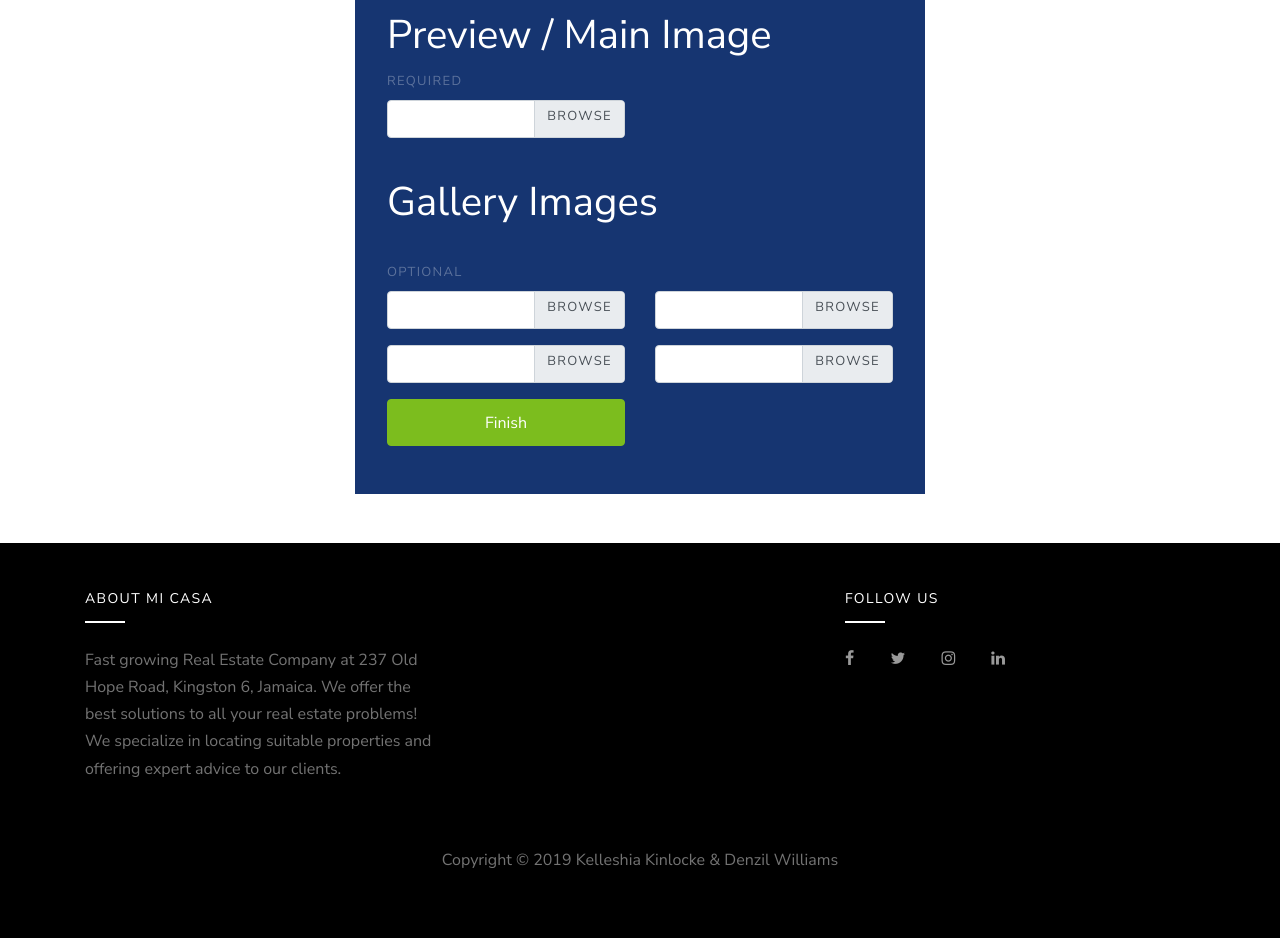
After one commit to xDenzil/micasa-real-estate, a PHP site: page /add-images.php in a window 1280 px wide. The commit adds this page. Shown: the part 501-1439 px from the top of the page. Run offline with PHP 8.4, Linux system fonts and the light colour scheme; some libraries are stand-ins or nearby versions; some web fonts are replaced.

Commit message:
finished page for uploading images

```diff
--- /dev/null
+++ b/add-images.php
@@ -0,0 +1,183 @@
+<?php
+if (session_status() == PHP_SESSION_NONE) {
+    session_start();
+}
+
+if ((isset($_SESSION['errFlagAddProperty'])) && ($_SESSION['errFlagAddProperty']) == true) { //IF SESSION FLAG IS SET AND IS TRUE
+    foreach ($_SESSION as $key => $value) { //USE SESSION VARIABLE AS KEY VARIABLE TO ASSIGN VALUES
+        $$key = $value;
+    }
+}
+
+?>
+<!DOCTYPE html>
+<html lang="en">
+
+<head>
+    <title>Mi Casa &mdash;</title>
+    <meta charset="utf-8">
+    <meta name="viewport" content="width=device-width, initial-scale=1, shrink-to-fit=no">
+    <link rel="stylesheet" href="https://fonts.googleapis.com/css?family=Nunito+Sans:200,300,400,700,900|Roboto+Mono:300,400,500">
+    <link rel="stylesheet" href="assets/fonts/icomoon/style.css">
+    <link rel="stylesheet" href="assets/css/bootstrap.min.css">
+    <link rel="stylesheet" href="assets/css/magnific-popup.css">
+    <link rel="stylesheet" href="assets/css/jquery-ui.css">
+    <link rel="stylesheet" href="assets/css/owl.carousel.min.css">
+    <link rel="stylesheet" href="assets/css/owl.theme.default.min.css">
+    <link rel="stylesheet" href="assets/css/bootstrap-datepicker.css">
+    <link rel="stylesheet" href="assets/css/mediaelementplayer.css">
+    <link rel="stylesheet" href="assets/css/animate.css">
+    <link rel="stylesheet" href="assets/fonts/flaticon/font/flaticon.css">
+    <link rel="stylesheet" href="assets/css/fl-bigmug-line.css">
+    <link rel="stylesheet" href="assets/css/aos.css">
+    <link rel="stylesheet" href="https://cdn.jsdelivr.net/npm/bootstrap-select@1.13.9/dist/css/bootstrap-select.min.css">
+    <link rel="stylesheet" href="assets/css/style.css">
+    <link rel="stylesheet" href="assets/css/custom-styles.css">
+</head>
+
+<body>
+
+
+    <!-- NAVIGATION -->
+    <div class="site-wrap">
+        <div class="site-mobile-menu blu">
+            <div class="site-mobile-menu-header">
+                <div class="site-mobile-menu-close mt-3">
+                    <span class="icon-close2 js-menu-toggle"></span>
+                </div>
+            </div>
+            <div class="site-mobile-menu-body"></div>
+        </div>
+
+        <div class="site-navbar mt-4">
+            <div class="container py-1">
+                <div class="row align-items-center">
+                    <div class="col-8 col-md-8 col-lg-4">
+                        <h1 class="mb-0"><a href="index.php" class="text-white h2 mb-0"><strong>Mi Casa<span class="text-danger">.</span></strong></a></h1>
+                    </div>
+                    <div class="col-4 col-md-4 col-lg-8">
+                        <nav class="site-navigation text-right text-md-right" role="navigation">
+
+                            <div class="d-inline-block d-lg-none ml-md-0 mr-auto py-3"><a href="#" class="site-menu-toggle js-menu-toggle text-white"><span class="icon-menu h3"></span></a></div>
+                            <ul class="site-menu js-clone-nav d-none d-lg-block">
+                                <li class="nav-item">
+                                    <a class="nav-link text-white" href="index.php">Home</a>
+                                </li>
+                                <li class="nav-item">
+                                    <a class="nav-link text-white" href="property-search.php">Search Properties</a>
+                                </li>
+                                <input class="btn btn-light rouund" type="button" value="Logout" onclick="window.location.href='logout.php'">
+                            </ul>
+                        </nav>
+                    </div>
+                </div>
+            </div>
+        </div>
+    </div>
+
+    <!-- SECTION HEADER -->
+    <div class="site-blocks-cover inner-page-cover overlay bg-primary" style="background-image: url(assets/images/bg_def2.jpg);" data-aos="fade" data-stellar-background-ratio="0.5"">
+    <div class=" container">
+        <div class="row align-items-center justify-content-center text-center">
+            <div class="col-md-10">
+                <h1 class="mb-2">Add Property</h1>
+            </div>
+        </div>
+    </div>
+    </div>
+
+    <!-- FORM -->
+    <div class="site-section site-section-sm pb-0">
+
+
+        <!-- PROPERTY DETAIlS -->
+        <div class="container">
+            <div class="row mb-5 justify-content-center">
+                <form class="form-search col-lg-6 col-md-8" method="POST" action="./scripts/imagesvalid.php" style="margin-top: -100px;">
+                    <div class="row  align-items-end">
+
+                        <div class="col-md-12">
+                            <h1 class="text-white">Preview / Main Image</h1>
+                            <?php if (isset($preview_img_error)) {
+                                echo $preview_img_error;
+                            } ?>
+                        </div>
+
+                        <div class="col-md-6">
+                            <label>Required</label>
+                            <div class="input-group mb-3">
+                                <div class="custom-file">
+                                    <input type="file" class="custom-file-input" id="inputGroupFile01">
+                                    <label class="custom-file-label" for="inputGroupFile01">Choose file</label>
+                                </div>
+                            </div>
+                        </div>
+
+                    </div>
+                    <div class="row  align-items-end">
+                        <div class="col-md-12 mb-4 mt-4">
+                            <h1 class="text-white">Gallery Images</h1>
+
+                            <?php if (isset($gallery_img_error)) {
+                                echo $gallery_img_error;
+                            } ?>
+                        </div>
+                        <div class="col-md-6">
+                            <label>Optional</label>
+                            <div class="input-group mb-3">
+                                <div class="custom-file">
+                                    <input type="file" class="custom-file-input" id="inputGroupFile01">
+                                    <label class="custom-file-label" for="inputGroupFile01">Choose file</label>
+                                </div>
+                            </div>
+                        </div>
+
+                        <div class="col-md-6">
+                            <div class="input-group mb-3">
+                                <div class="custom-file">
+                                    <input type="file" class="custom-file-input" id="inputGroupFile01">
+                                    <label class="custom-file-label" for="inputGroupFile01">Choose file</label>
+                                </div>
+                            </div>
+                        </div>
+
+                        <div class="col-md-6">
+                            <div class="input-group mb-3">
+                                <div class="custom-file">
+                                    <input type="file" class="custom-file-input" id="inputGroupFile01">
+                                    <label class="custom-file-label" for="inputGroupFile01">Choose file</label>
+                                </div>
+                            </div>
+                        </div>
+
+                        <div class="col-md-6">
+                            <div class="input-group mb-3">
+                                <div class="custom-file">
+                                    <input type="file" class="custom-file-input" id="inputGroupFile01">
+                                    <label class="custom-file-label" for="inputGroupFile01">Choose file</label>
+                                </div>
+                            </div>
+                        </div>
+
+                        <div class="col-md-6">
+                            <input class="btn btn-success text-white btn-block rounded-2" role="submit" name="add-images" type="submit" value="Finish">
+                        </div>
+
+
+
+                    </div>
+                </form>
+            </div>
+            <div class="row">
+                <div class="col-md-12">
+                </div>
+            </div>
+        </div>
+    </div>
+
+    <!-- FOOTER -->
+    <?php include 'footer.php'; ?>
+
+</body>
+
+</html>
--- a/index.php
+++ b/index.php
@@ -53,7 +53,7 @@
                   <a class="nav-link text-white" href="property-search.php">Search Properties</a>
                 </li>
                 <li class="nav-item">
-                  <a class="nav-link text-white" href="location.php">Add Property</a>
+                  <a class="nav-link text-white" href="add-property.php">Add Property</a>
                 </li>
                 <li class="nav-item">
                   <a class="nav-link text-white" href="user-dashboard.php">My Properties</a>
--- a/user-dashboard.php
+++ b/user-dashboard.php
@@ -85,7 +85,7 @@ if ((isset($_SESSION['errFlagPage2'])) && ($_SESSION['errFlagPage2']) == true) {
                     <div class="site-section-title">
                         <br>
                         <h5>My Properties</h5>
-                        <input class="btn btn-primary rouund" type="button" value="Add New" onclick="window.location.href='location.php'">
+                        <input class="btn btn-primary rouund" type="button" value="Add New" onclick="window.location.href='add-property.php'">
                     </div>
                     <p></p>
                 </div>
```
Also changed, not shown: add-property.php (renamed from location.php, +22 -108 lines), scripts/propertvalid.php (+66 -15 lines).
